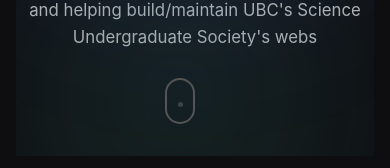
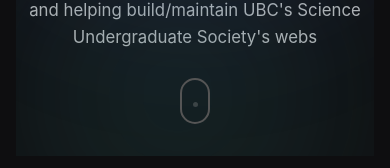
Before and after one commit to mackoshkamacka/DigitalPortfolio, a React (Create React App) app in the folder DP3/: page / in a window 390 px wide. Shown: the part 338-506 px from the top of the page. Built offline with nearby package versions, Linux system fonts and the light colour scheme.

Commit message:
centered scrolling icon

```diff
--- a/DP3/src/sections/Hero.css
+++ b/DP3/src/sections/Hero.css
@@ -221,6 +221,11 @@
         text-align: center;
     }
 
+    .hero-scroll-indicator {
+        left: auto;
+        transform: none;
+    }
+
     .hero-title {
         padding-right: 0;
         padding-bottom: 2rem;
```
